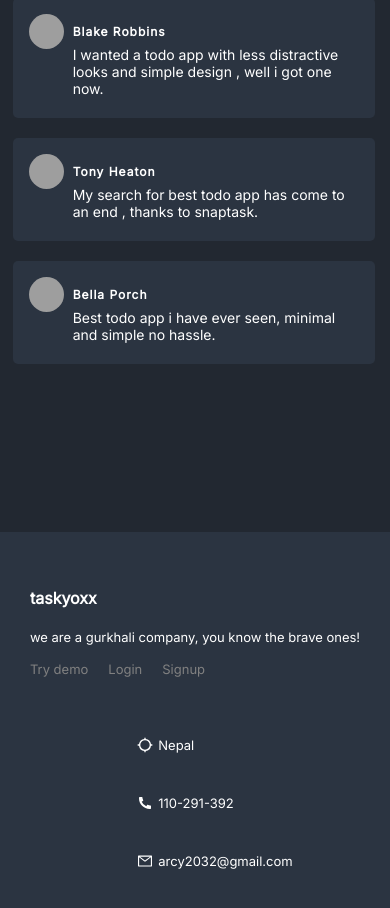
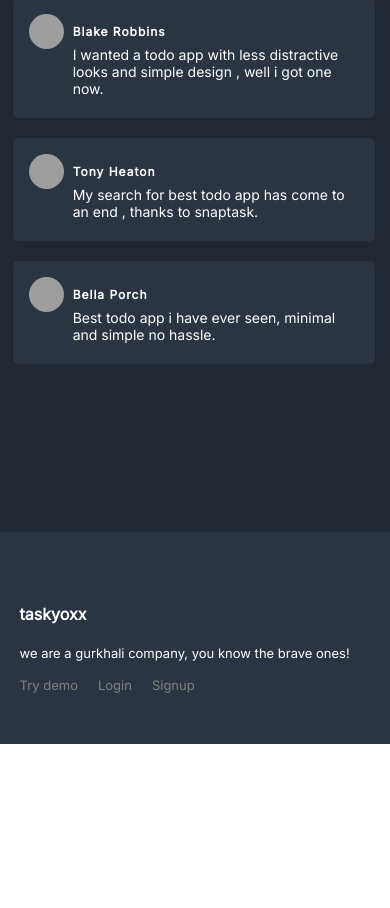
Before and after one commit to therealrinku/robonote, a Next.js app: page / in a window 390 px wide. Shown: the part 2306-3214 px from the top of the page. After the commit the page ends 3050 px from the top, so only its background shows below. Built offline with nearby package versions, Linux system fonts and the light colour scheme; no server answers; grey boxes are pictures that could not be loaded.

Commit message:
footer simplified

```diff
--- a/components/LandingPage.js
+++ b/components/LandingPage.js
@@ -84,7 +84,6 @@ export default function LandingPage() {
             With minimal and easy to use design, we are ready to take over the productivity world, people in tech giants
             like yoxx are already using taskyoxx.
           </p>
-
           <button onClick={() => router.push("/signup")}>Get Started</button>
         </section>
 
@@ -134,7 +133,6 @@ export default function LandingPage() {
         </section>
 
         <footer className={landingPageStyles.footer}>
-          <div>
           <section>
             <h4>taskyoxx</h4>
             <p>we are a gurkhali company, you know the brave ones!</p>
@@ -142,24 +140,6 @@ export default function LandingPage() {
             <Link href="/login">Login</Link>
             <Link href="/signup">Signup</Link>
           </section>
-
-            <section>
-              <ul>
-                <MdLocationSearching />
-                <p>Nepal</p>
-              </ul>
-
-              <ul>
-                <RiPhoneFill />
-                <p>110-291-392</p>
-              </ul>
-
-              <ul>
-                <AiOutlineMail />
-                <p>arcy2032@gmail.com</p>
-              </ul>
-            </section>
-          </div>
         </footer>
       </main>
     </>
--- a/styles/LandingPage.module.css
+++ b/styles/LandingPage.module.css
@@ -150,17 +150,13 @@
 .footer {
   background: #2b3441;
   padding: 50px 0;
-  text-align: center;
+  text-align: left;
   margin-top: 20vh;
 }
 
-.footer div {
-  display: flex;
-  align-items: flex-start;
-  justify-content: space-between;
-  width: 90%;
+.footer section {
+  width: 90vw;
   margin: auto;
-  text-align: left;
 }
 
 .footer a,
@@ -176,25 +172,3 @@
 .footer a:hover {
   color: #0a81ab;
 }
-
-.footer ul {
-  display: flex;
-  align-items: center;
-}
-
-.footer ul p {
-  margin-left: 5px;
-}
-
-@media (max-width: 500px) {
-  .footer div {
-    flex-direction: column;
-    justify-content: center;
-    align-items: center;
-    height: 300px;
-  }
-
-  .footer section:last-child {
-    margin-top: 30px;
-  }
-}
```
Lines whose indentation alone changed are shown as unchanged.
